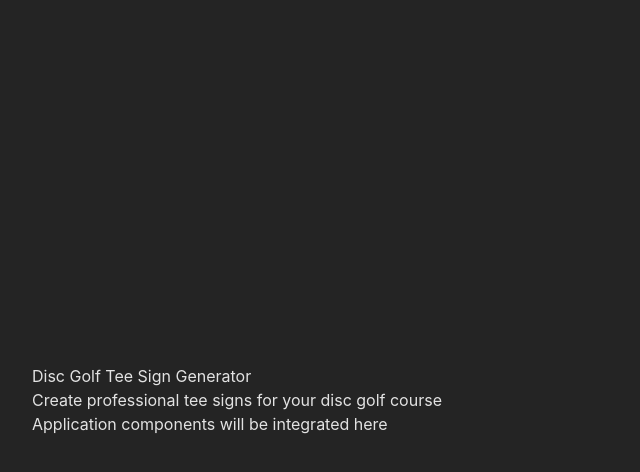
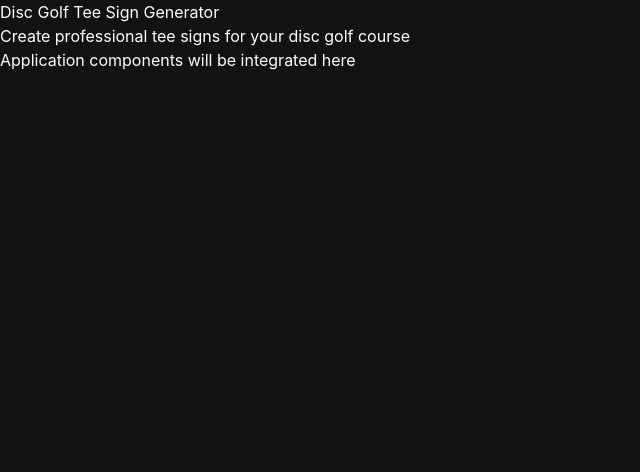
Before and after one commit to aklaudt/sign-generator, a React (Vite) app: page / in a window 1280 px wide. Shown: the top 472 px of the page, without its empty margins (0-640 px from the left). Built offline with nearby package versions, Linux system fonts and the light colour scheme.

Commit message:
Covert to dark mode

```diff
--- a/src/App.tsx
+++ b/src/App.tsx
@@ -1,18 +1,18 @@
 function App(): JSX.Element {
   return (
-    <div className="min-h-screen bg-gray-100">
+    <div className="min-h-screen bg-gray-900">
       <div className="container mx-auto px-4 py-8">
         <header className="text-center mb-8">
-          <h1 className="text-4xl font-bold text-gray-900 mb-2">
+          <h1 className="text-4xl font-bold text-gray-100 mb-2">
             Disc Golf Tee Sign Generator
           </h1>
-          <p className="text-gray-600">
+          <p className="text-gray-400">
             Create professional tee signs for your disc golf course
           </p>
         </header>
 
-        <main className="bg-white rounded-lg shadow-lg p-6">
-          <p className="text-gray-600 text-center">
+        <main className="bg-gray-800 rounded-lg shadow-xl p-6">
+          <p className="text-gray-400 text-center">
             Application components will be integrated here
           </p>
         </main>
--- a/src/index.css
+++ b/src/index.css
@@ -7,9 +7,7 @@
   line-height: 1.5;
   font-weight: 400;
 
-  color-scheme: light dark;
-  color: rgba(255, 255, 255, 0.87);
-  background-color: #242424;
+  color-scheme: dark;
 
   font-synthesis: none;
   text-rendering: optimizeLegibility;
@@ -19,8 +17,6 @@
 
 body {
   margin: 0;
-  display: flex;
-  place-items: center;
   min-width: 320px;
   min-height: 100vh;
 }
@@ -28,5 +24,4 @@ body {
 #root {
   width: 100%;
   margin: 0 auto;
-  padding: 2rem;
 }
```
